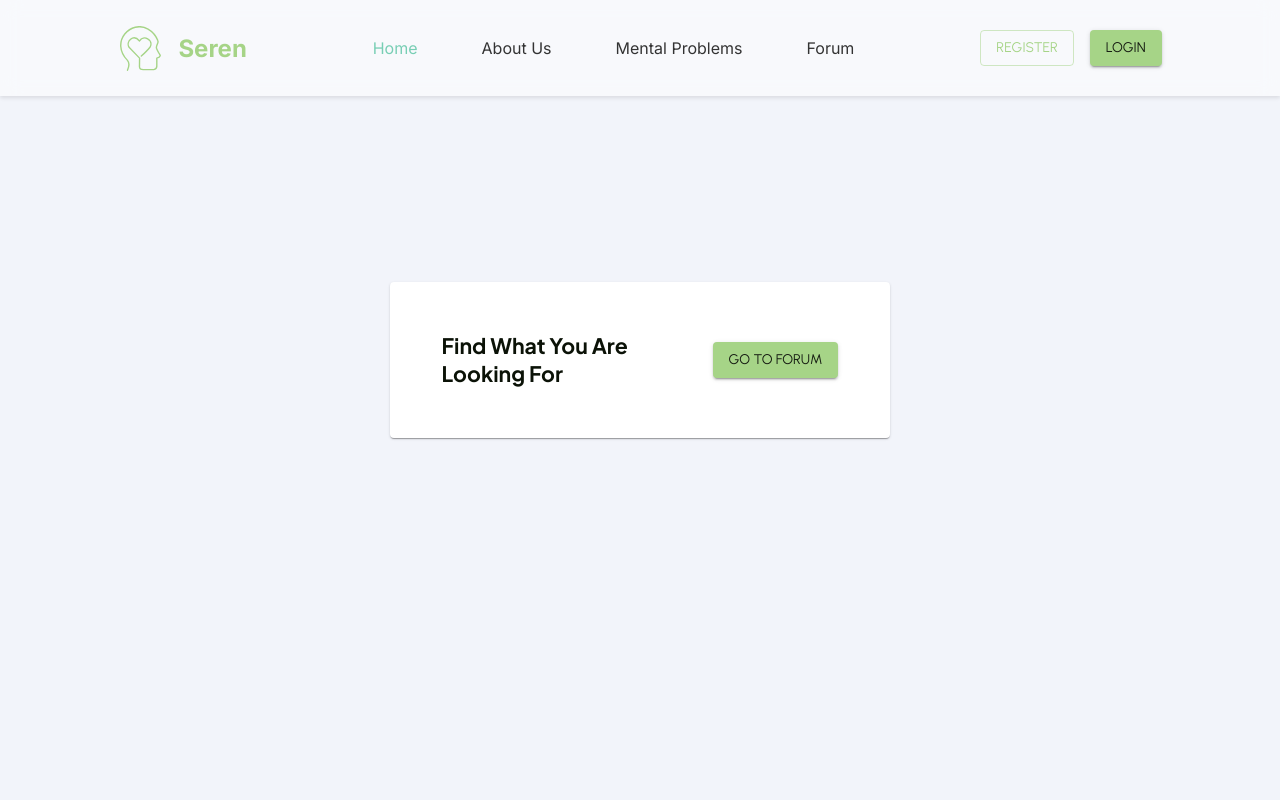
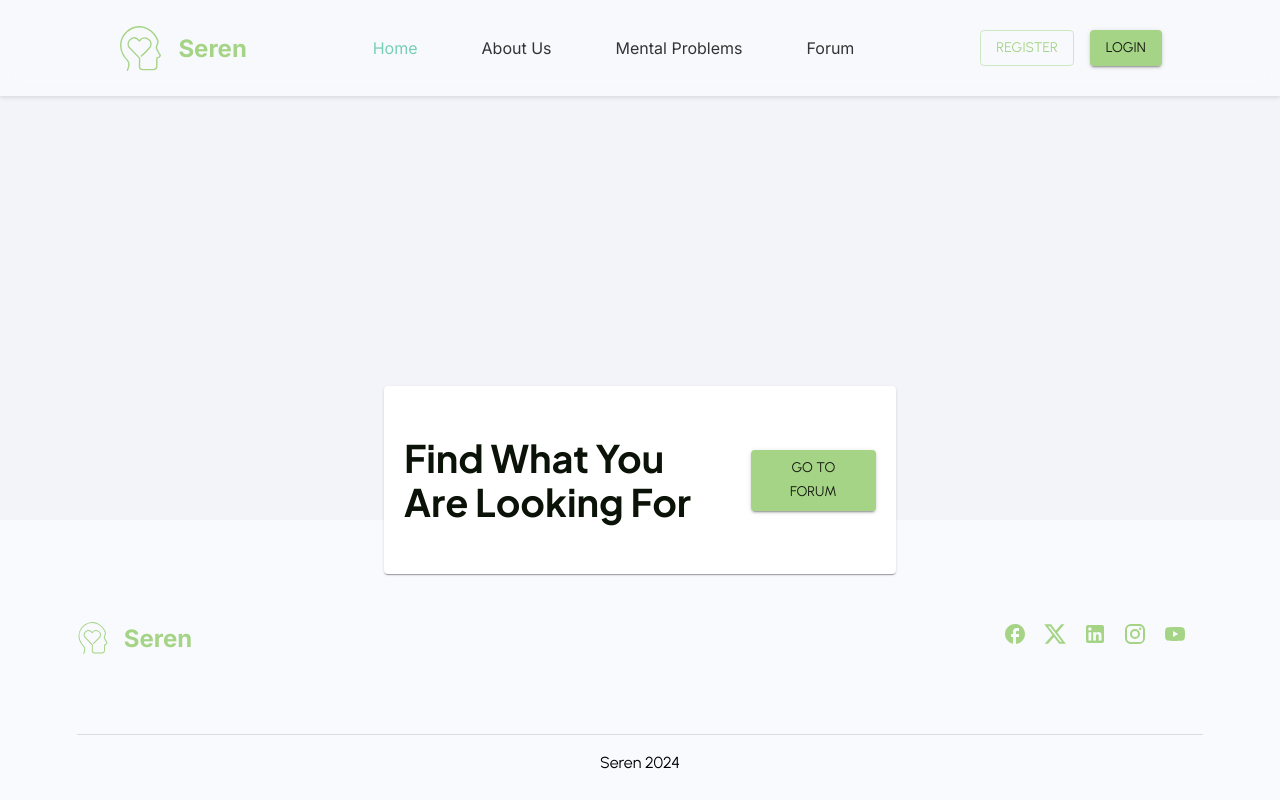
Before and after one commit to febriaaan22/milestone2, a Next.js app: page / in a window 1280 px wide. Built offline with nearby package versions, Linux system fonts and the light colour scheme.

Commit message:
SS-11 feat: add footer component

```diff
--- a/src/app/page.tsx
+++ b/src/app/page.tsx
@@ -1,13 +1,15 @@
 "use client";
 import { CTAForumCard, Navbar } from "@/components";
+import Footer from "@/components/Footer";
 
 export default function Home() {
   return (
     <>
       <Navbar />
       {/* mounted for testing purposes only */}
-      <div style={{ height: "90vh", display: "flex", alignItems: "center" }}>
+      <div style={{ height: "90vh" }}>
         <CTAForumCard />
+        <Footer />
       </div>
     </>
   );
--- a/src/components/CTAForumCard/CTAForumCard.module.scss
+++ b/src/components/CTAForumCard/CTAForumCard.module.scss
@@ -1,17 +1,30 @@
 @import url('https://fonts.googleapis.com/css?family=Plus%20Jakarta%20Sans:700|Urbanist:400');
 
 .container {
-  width: 100vw;
   display: flex;
+  flex-direction: column;
+  align-items: center;
   justify-content: center;
+  background-color: transparent;
+  padding: 8vw 6vw 2vw 6vw;
+  text-align: center;
+  justify-content: space-between;
+  position: absolute;
+  bottom: 25vh;
+  left: 0;
+  right: 0;
+  z-index: 1000;
+  margin-left: auto;
+  margin-right: auto;
 }
+
 .card {
     padding: 50px 20px;
     background: #fff;
     box-shadow: 0 4px 8px rgba(0, 0, 0, 0.1);
     text-align: left;
     border-radius: 5px;
-    width: 500px;
+    width: 40vw;
     display: flex;
     flex-direction: row;
     align-items: center;
@@ -20,5 +33,5 @@
   }
 
   .title {
-    width: 15vw;
+    width: 26vw;
   }
--- a/src/components/CTAForumCard/index.tsx
+++ b/src/components/CTAForumCard/index.tsx
@@ -14,7 +14,7 @@ const CTAForumCard: React.FC = () => {
   return (
     <Box className={styles.container}>
       <Card className={styles.card}>
-        <Typography variant="h5" component="h2" className={styles.title}>
+        <Typography variant="h3" className={styles.title}>
           Find What You Are Looking For
         </Typography>
         <PrimaryButton text="Go To Forum" onClick={goToForum} />
--- /dev/null
+++ b/src/components/Footer/Footer.module.scss
@@ -0,0 +1,31 @@
+.container {
+    display: flex;
+    flex-direction: column;
+    width: 100vw;
+    height: 35vh;
+    background-color: #f9fafd;
+    padding: 8vw 6vw 2vw 6vw;
+    text-align: center;
+    justify-content: space-between;
+    position: absolute;       // Set the position to absolute
+    bottom: 0;
+}
+
+.topItem{
+    display: flex;
+    justify-content: space-between;
+    margin-bottom: 10vh;
+}
+
+.logo{
+    color: #a6d487;
+    font-weight: 700;
+    font-size: 24px;
+    display: flex;
+    align-items: center;
+}
+.iconGroup{
+    display: flex;
+    gap: 1rem;
+    color: #a6d487;
+}
--- /dev/null
+++ b/src/components/Footer/index.tsx
@@ -0,0 +1,50 @@
+import React from "react";
+import { Box, Typography, Divider } from "@mui/material";
+import Link from "next/link";
+import FacebookRoundedIcon from "@mui/icons-material/FacebookRounded";
+import XIcon from "@mui/icons-material/X";
+import LinkedInIcon from "@mui/icons-material/LinkedIn";
+import InstagramIcon from "@mui/icons-material/Instagram";
+import YouTubeIcon from "@mui/icons-material/YouTube";
+import styles from "./Footer.module.scss";
+
+const Footer: React.FC = () => {
+  const currentYear = new Date().getFullYear();
+  return (
+    <Box className={styles.container}>
+      <Box className={styles.topItem}>
+        <Box className={styles.logoContainer}>
+          <Link href="/" passHref>
+            <span className={styles.logo}>
+              <img
+                src="/seren.logo.svg"
+                alt="Logo"
+                style={{
+                  width: "32px",
+                  height: "32px",
+                  marginRight: "15px",
+                  verticalAlign: "middle",
+                }}
+              />
+              Seren
+            </span>
+          </Link>
+        </Box>
+        <Box className={styles.iconGroup}>
+          <FacebookRoundedIcon />
+          <XIcon />
+          <LinkedInIcon />
+          <InstagramIcon />
+          <YouTubeIcon />
+          <Box />
+        </Box>
+      </Box>
+      <Box>
+        <Divider sx={{ mb: 2 }} />
+        <Typography variant="body1">Seren {currentYear}</Typography>
+      </Box>
+    </Box>
+  );
+};
+
+export default Footer;
```
